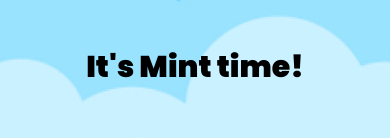
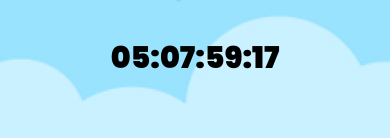
Before and after one commit to timtop/SmallBros-Countdown, a Gatsby site: page / in a window 390 px wide. Shown: the part 461-599 px from the top of the page. Built offline with nearby package versions, Linux system fonts and the light colour scheme; Gatsby itself is replaced by a stand-in of ours.

Commit message:
complete

```diff
--- a/src/components/Timer.js
+++ b/src/components/Timer.js
@@ -3,7 +3,7 @@ import React from "react";
 import Countdown from "react-countdown";
 
 const Timer = () => {
-  const Completionist = () => <span>It's Mint time!</span>;
+  const Completionist = () => <span>It's Mint Day!</span>;
 
   return (
     <>
@@ -11,7 +11,7 @@ const Timer = () => {
         dateTo="March 21, 2022 00:00:00 EST"
         callback={() => alert("It's Mint time")}
       /> */}
-      <Countdown date={Date.now() + 5000}>
+      <Countdown date={"2022-03-21T00:00:00"}>
         <Completionist />
       </Countdown>
     </>
--- a/src/styles/style.scss
+++ b/src/styles/style.scss
@@ -32,7 +32,7 @@
   text-align: center;
   position: absolute;
   left: 50%;
-  top: 50%;
+  top: 40%;
   transform: translate(-50%, -50%);
   width: 80%;
 }
@@ -75,6 +75,6 @@
     font-size: 12px;
   }
   .counttime {
-    top: 41%;
+    top: 40%;
   }
 }
```
